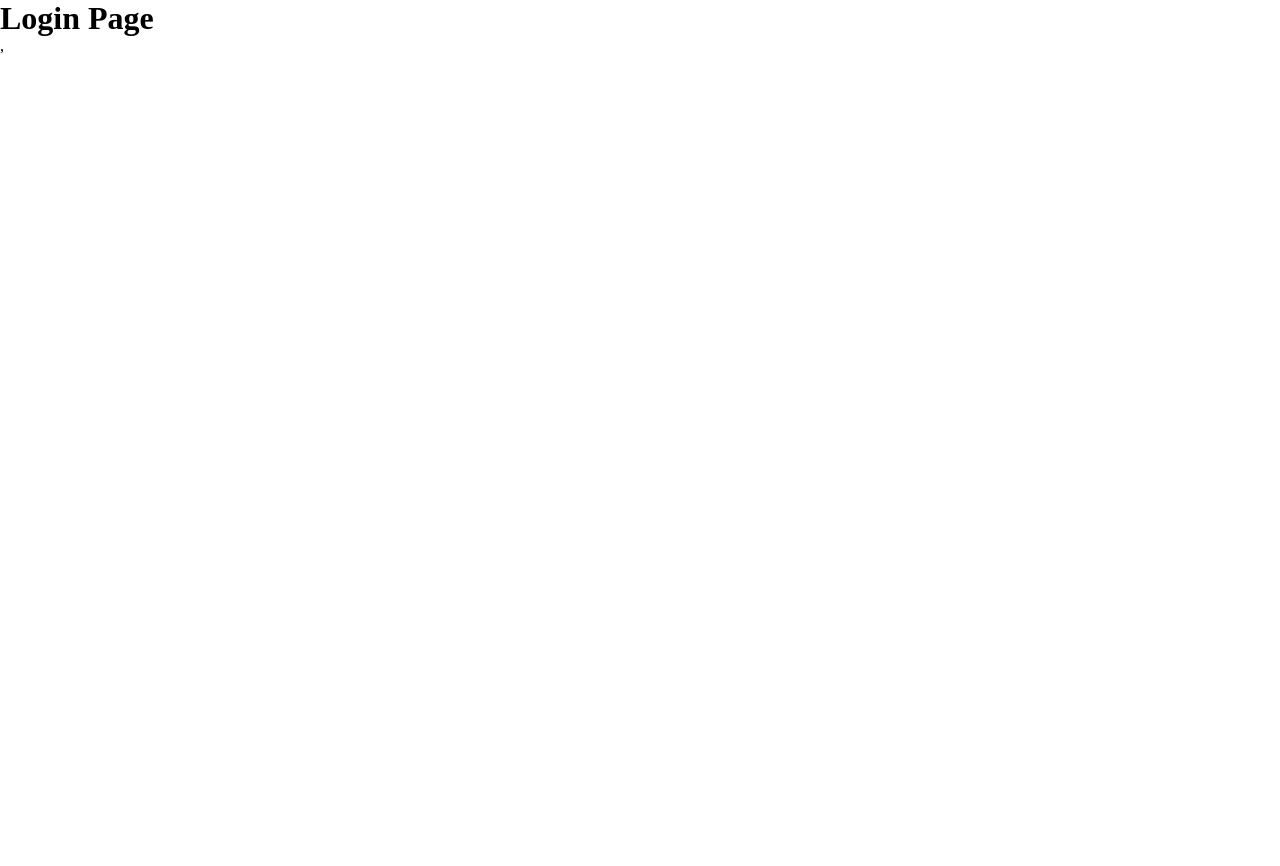
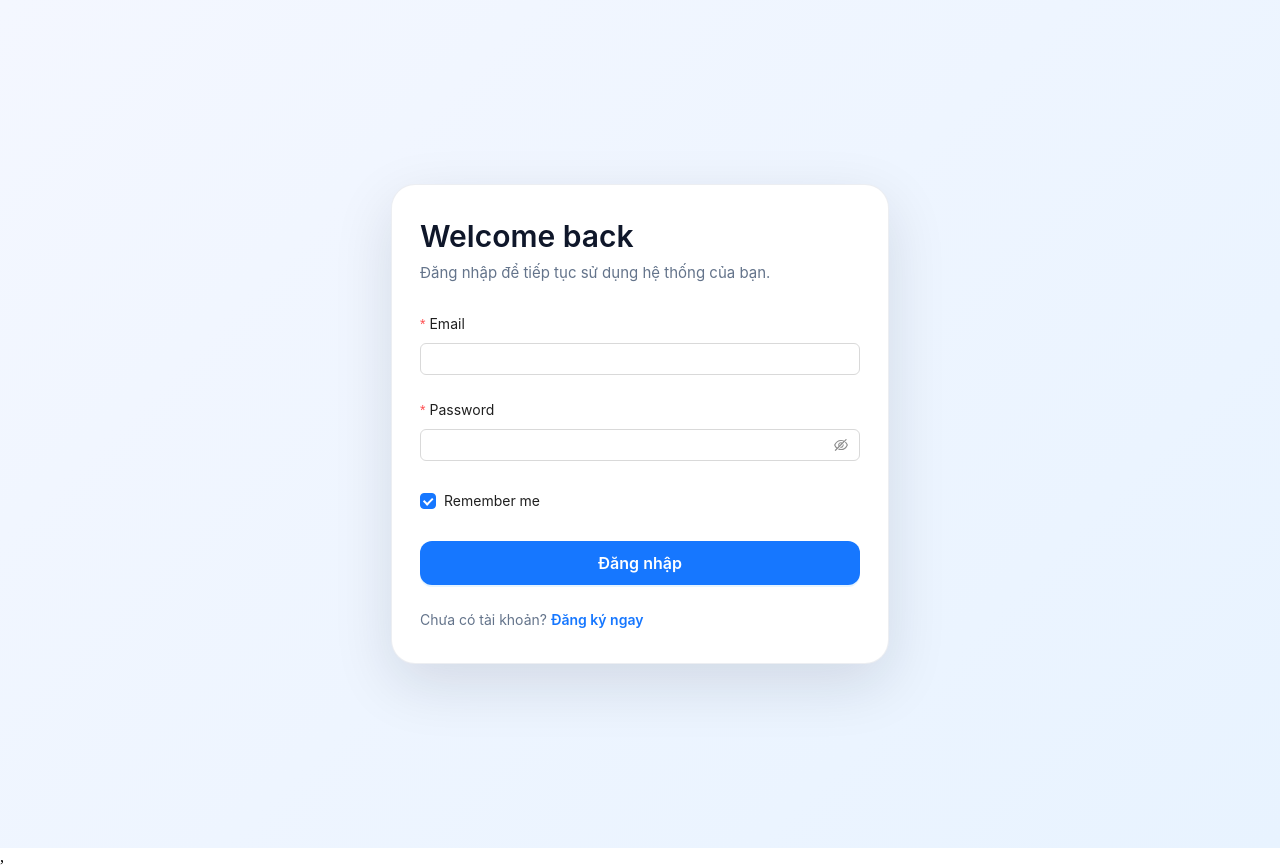
Before and after one commit to ducsaco123/react-newbie, a React (Vite) app: page /login in a window 1280 px wide. Before the commit the page ends 800 px from the top, so only its background shows below. Built offline with nearby package versions, Linux system fonts and the light colour scheme.

Commit message:
video 93

```diff
--- a/src/components/layout/Header.jsx
+++ b/src/components/layout/Header.jsx
@@ -1,6 +1,11 @@
 import { Link, NavLink } from "react-router-dom";
 import { Menu } from "antd";
-import { BookOutlined, HomeOutlined, UserOutlined } from "@ant-design/icons";
+import {
+  BookOutlined,
+  HomeOutlined,
+  SettingOutlined,
+  UserOutlined,
+} from "@ant-design/icons";
 import { useState } from "react";
 const Header = () => {
   const [current, setCurrent] = useState("");
@@ -25,9 +30,21 @@ const Header = () => {
       icon: <BookOutlined />,
     },
     {
-      label: <NavLink to="/register">Register</NavLink>,
-      key: "register",
-      icon: <UserOutlined />,
+      label: "Settings",
+      key: "settings",
+      icon: <SettingOutlined />,
+      children: [
+        {
+          label: <NavLink to="/register">Register</NavLink>,
+          key: "register",
+          icon: <UserOutlined />,
+        },
+        {
+          label: <NavLink to="/login">Login</NavLink>,
+          key: "login",
+          icon: <UserOutlined />,
+        },
+      ],
     },
   ];
   return (
--- a/src/pages/login.jsx
+++ b/src/pages/login.jsx
@@ -1,9 +1,137 @@
+import {
+  Button,
+  Checkbox,
+  Form,
+  Input,
+  Space,
+  Typography,
+  notification,
+} from "antd";
+import { loginUserAPI } from "../services/api.service";
+import { useNavigate } from "react-router-dom";
+import { useState } from "react";
+
 const LoginPage = () => {
-    return (
-        <>
-            <h1>Login Page</h1>
-        </>
-    )
-}
+  const navigate = useNavigate();
+  const [loading, setLoading] = useState(false);
+  const onFinish = async (values) => {
+    setLoading(true);
+    try {
+      const res = await loginUserAPI(values.email, values.password);
+      console.log(res);
+      if (res.data) {
+        notification.success({
+          message: "Login User",
+          description: "Đăng nhập user thành công",
+        });
+        navigate("/");
+      } else {
+        notification.error({
+          message: "Error Login User",
+          description: JSON.stringify(res.message),
+        });
+      }
+    } catch (error) {
+      console.error(error);
+    } finally {
+      setLoading(false);
+    }
+  };
+
+  return (
+    <div
+      style={{
+        minHeight: "100vh",
+        display: "flex",
+        alignItems: "center",
+        justifyContent: "center",
+        padding: "24px",
+        background:
+          "linear-gradient(135deg, rgb(244, 247, 255) 0%, rgb(232, 243, 255) 100%)",
+      }}
+    >
+      <div
+        style={{
+          width: "100%",
+          maxWidth: "440px",
+          padding: "32px 28px",
+          borderRadius: "24px",
+          backgroundColor: "#ffffff",
+          boxShadow: "0 20px 60px rgba(15, 23, 42, 0.12)",
+          border: "1px solid rgba(148, 163, 184, 0.18)",
+        }}
+      >
+        <Space direction="vertical" size={6} style={{ marginBottom: "28px" }}>
+          <Typography.Title
+            level={2}
+            style={{ margin: 0, fontSize: "30px", color: "#0f172a" }}
+          >
+            Welcome back
+          </Typography.Title>
+          <Typography.Text style={{ color: "#64748b", fontSize: "15px" }}>
+            Đăng nhập để tiếp tục sử dụng hệ thống của bạn.
+          </Typography.Text>
+        </Space>
+
+        <Form
+          name="basic"
+          layout="vertical"
+          initialValues={{ remember: true }}
+          onFinish={onFinish}
+          autoComplete="off"
+          disabled={loading}
+        >
+          <Form.Item
+            label="Email"
+            name="email"
+            rules={[
+              { required: true, message: "Please input your Email!" },
+              { type: "email", message: "Please enter a valid email!" },
+            ]}
+          >
+            <Input />
+          </Form.Item>
+
+          <Form.Item
+            label="Password"
+            name="password"
+            rules={[{ required: true, message: "Please input your password!" }]}
+          >
+            <Input.Password />
+          </Form.Item>
+
+          <Form.Item name="remember" valuePropName="checked" label={null}>
+            <Checkbox>Remember me</Checkbox>
+          </Form.Item>
+
+          <Form.Item label={null}>
+            <Button
+              type="primary"
+              htmlType="submit"
+              block
+              size="large"
+              style={{ height: "44px", fontWeight: 600, borderRadius: "12px" }}
+            >
+              Đăng nhập
+            </Button>
+          </Form.Item>
+        </Form>
+        <Typography.Text style={{ color: "#64748b", fontSize: "14px" }}>
+          Chưa có tài khoản?{" "}
+          <span
+            onClick={() => navigate("/register")}
+            style={{
+              color: "#1677ff",
+              fontWeight: 600,
+              cursor: "pointer",
+            }}
+          >
+            Đăng ký ngay
+          </span>
+        </Typography.Text>
+      </div>
+    </div>
+  );
+};
 
 export default LoginPage;
--- a/src/pages/register.jsx
+++ b/src/pages/register.jsx
@@ -1,10 +1,10 @@
-import { Button, Col, Form, Input, notification, Row } from "antd";
+import { Button, Col, Form, Input, notification, Row, Typography } from "antd";
 import { registerUserAPI } from "../services/api.service";
 import { useNavigate } from "react-router-dom";
 
 const RegisterPage = () => {
   const [form] = Form.useForm();
-  const navitgate = useNavigate();
+  const navigate = useNavigate();
 
   const onFinish = async (values) => {
     console.log(values);
@@ -19,7 +19,7 @@ const RegisterPage = () => {
         message: "Register User",
         description: "Đăng ký user thành công",
       });
-      navitgate("/login");
+      navigate("/login");
     } else {
       notification.error({
         message: "Error Register User",
@@ -34,7 +34,6 @@ const RegisterPage = () => {
         form={form}
         onFinish={onFinish}
         style={{ margin: "10px" }}
-        // onFinishFailed={onFinishFailed}
       >
         <Row justify={"center"}>
           <Col xs={24} md={8}>
@@ -101,6 +100,19 @@ const RegisterPage = () => {
                 Register
               </Button>
             </Form.Item>
+            <Typography.Text style={{ color: "#64748b", fontSize: "14px" }}>
+              Đã có tài khoản?{" "}
+              <span
+                onClick={() => navigate("/login")}
+                style={{
+                  color: "#1677ff",
+                  fontWeight: 600,
+                  cursor: "pointer",
+                }}
+              >
+                Đăng nhập ngay
+              </span>
+            </Typography.Text>
           </Col>
         </Row>
       </Form>
--- a/src/services/api.service.js
+++ b/src/services/api.service.js
@@ -70,6 +70,16 @@ const registerUserAPI = (fullName, email, password, phone) => {
   };
   return axios.post(URL_BACKEND, data);
 };
+
+const loginUserAPI = (username, password) => {
+  const URL_BACKEND = "/api/v1/auth/login";
+  const data = {
+    username,
+    password,
+    delay: 5000,
+  };
+  return axios.post(URL_BACKEND, data);
+};
 export {
   createUserAPI,
   updateUserAPI,
@@ -78,4 +88,5 @@ export {
   handleUploadFileAPI,
   updateUserAvatarAPI,
   registerUserAPI,
+  loginUserAPI,
 };
```
